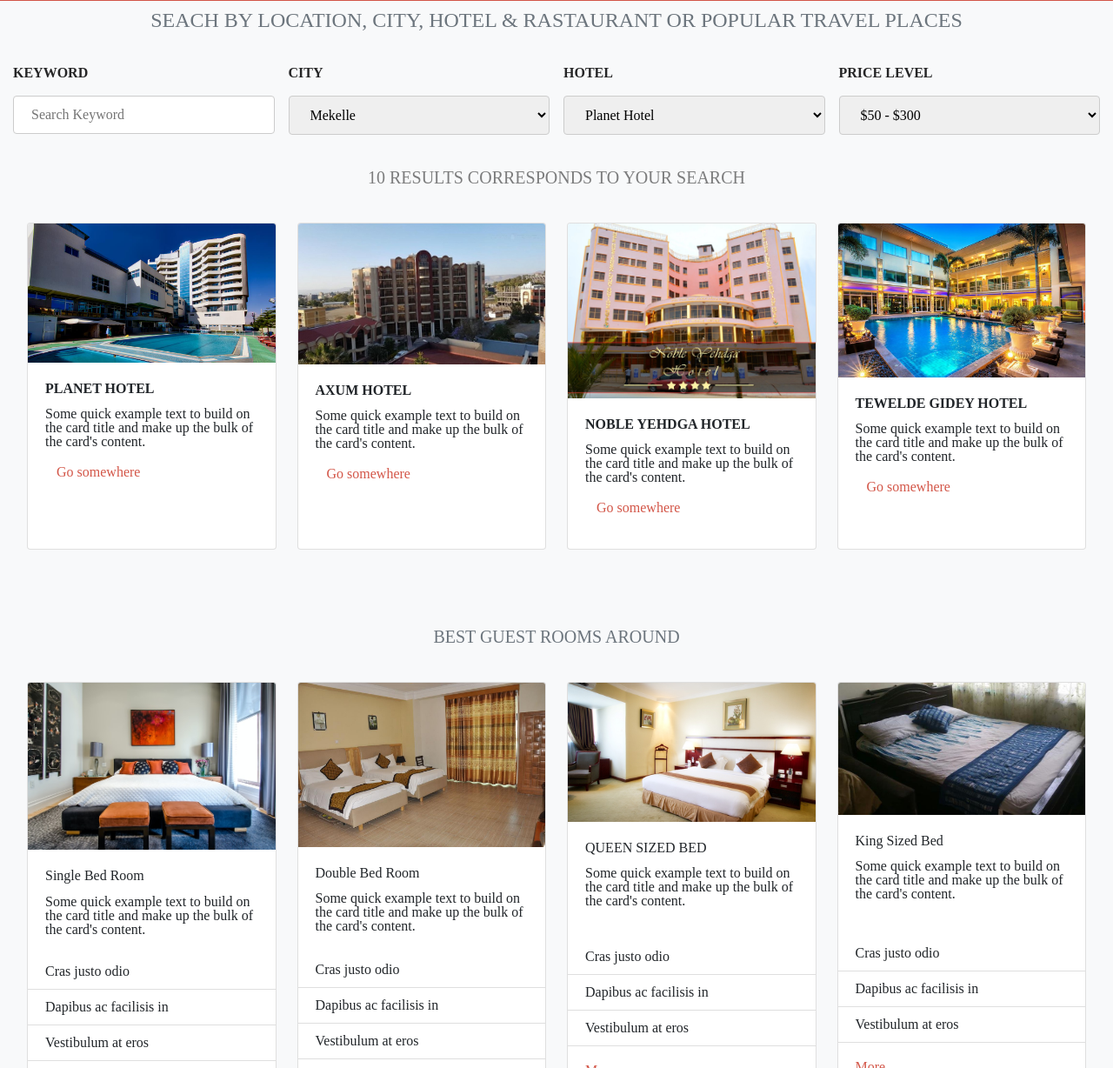
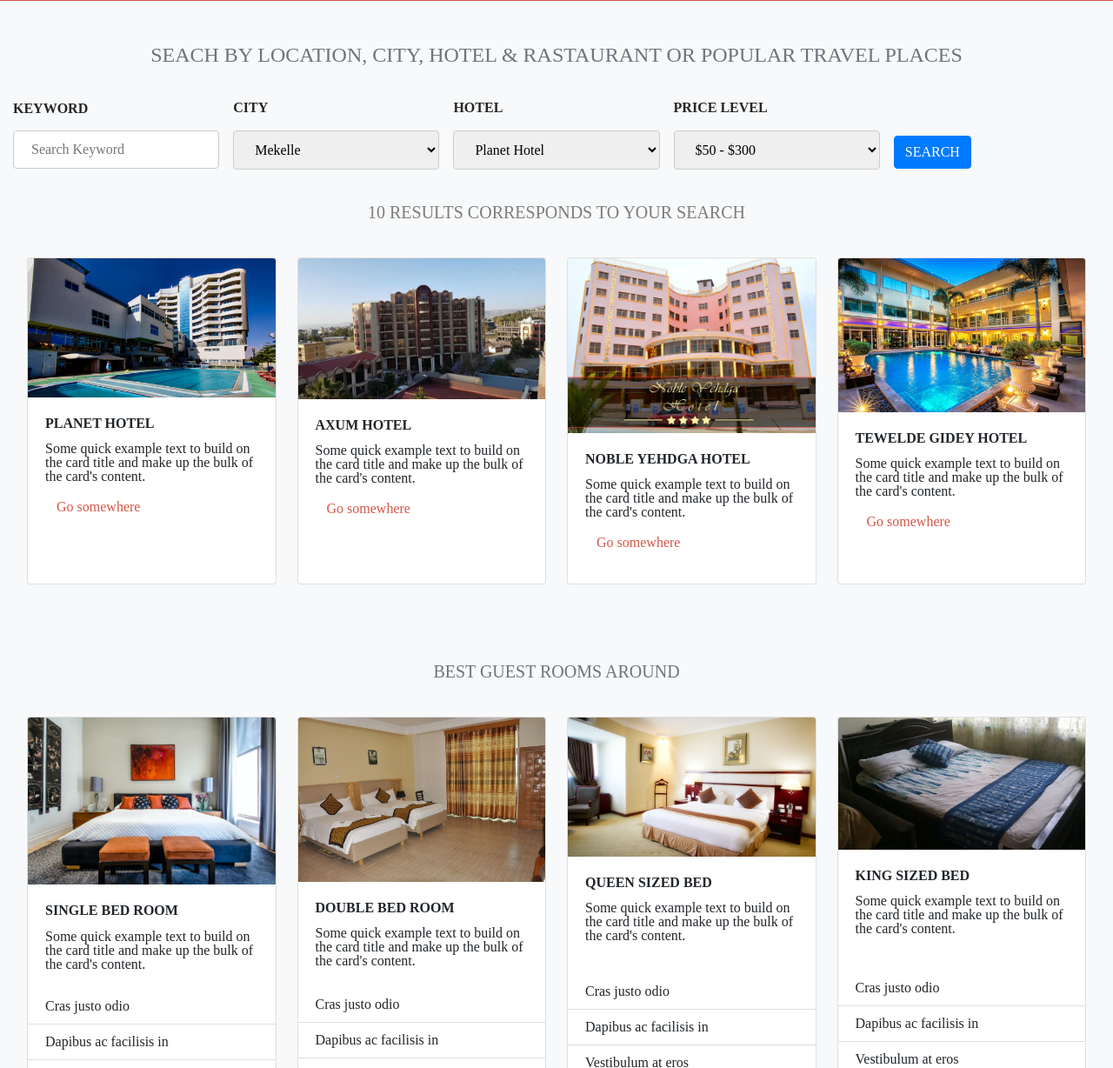
Before and after one commit to keddo/HTMLCapstoneProject, a website: page search_result.html in a window 1280 px wide. Shown: the part 72-1300 px from the top of the page at 87% size. Drawn offline with nearby package versions, Linux system fonts and the light colour scheme.

Commit message:
Fix the spacing of heading, added search btn

```diff
--- a/assets/css/sass/includes/_main_content.scss
+++ b/assets/css/sass/includes/_main_content.scss
@@ -206,10 +206,15 @@
 
     }
     main .search-field-container {
-        grid-template-columns: repeat(4, 1fr);
+        grid-template-columns: repeat(5, 1fr);
+        align-items: center;
     }
 
     .hotel-rooms h2 {
         grid-column: 1/5;
     }
+
+    .btn-search button {
+        margin-top: 2.5em;
+    }
 }
--- a/search_result.html
+++ b/search_result.html
@@ -5,11 +5,12 @@
     <meta charset="UTF-8">
     <meta name="viewport" content="width=device-width, initial-scale=1.0">
     <title>Where to Stay - Find your favoraite hotel</title>
-    <link rel="icon" type="image/ico" sizes="32x32"
-        href="./assets/img/favicon.ico">
+    <link rel="icon" type="image/ico" sizes="32x32" href="./assets/img/favicon.ico">
 
     <!-- Google Font -->
-    <link href="https://fonts.googleapis.com/css2?family=Abril+Fatface&family=Anton&family=Roboto:wght@100;300;400;500;700;900&display=swap" rel="stylesheet">
+    <link
+        href="https://fonts.googleapis.com/css2?family=Abril+Fatface&family=Anton&family=Roboto:wght@100;300;400;500;700;900&display=swap"
+        rel="stylesheet">
     <!-- Bootstrap CSS -->
     <link rel="stylesheet" href="https://stackpath.bootstrapcdn.com/bootstrap/4.4.1/css/bootstrap.min.css">
     <!-- Fontawesome -->
@@ -56,7 +57,9 @@
 
     <main>
         <div class="container-fluid bg-light">
-            <h2 class="h4 text-uppercase text-muted py-2">Seach By Location, city, hotel &amp; rastaurant or popular travel places</h1>
+            <h2 class="h4 text-uppercase text-muted pt-5 pb-2">Seach By Location, city, hotel &amp; rastaurant or
+                popular
+                travel places</h1>
                 <div class="search-field-container">
                     <div class="input-keyword">
                         <label for="input-field">Keyword</label>
@@ -85,10 +88,13 @@
                     <div class="price-level">
                         <label for="cities">Price Level</label>
                         <select name="price" id="price">
-                        <option value="low">$50 -  $300</option>
+                            <option value="low">$50 - $300</option>
                             <option value="medium">$300 - $800</option>
                             <option value="Higher">$800 - $1500</option>
                         </select>
+                    </div>
+                    <div class="btn-search">
+                        <button type="submit" class="btn btn-primary text-uppercase">Search</button>
                     </div>
                 </div>
                 <div class="search-title py-2">
@@ -99,7 +105,8 @@
                         <img src="./assets/img/planet.jpg" class="card-img-top" alt="Planet hotel">
                         <div class="card-body">
                             <h5 class="card-title font-weight-bold text-uppercase">Planet Hotel</h5>
-                      <p class="card-text">Some quick example text to build on the card title and make up the bulk of the card's content.</p>
+                            <p class="card-text">Some quick example text to build on the card title and make up the bulk
+                                of the card's content.</p>
                             <a href="#" class="btn text-red-light my-2">Go somewhere</a>
                         </div>
                     </div>
@@ -107,7 +114,8 @@
                         <img src="./assets/img/axum-hotel.jpg" class="card-img-top" alt="Axum hotel">
                         <div class="card-body">
                             <h5 class="card-title font-weight-bold text-uppercase">AXum Hotel</h5>
-                      <p class="card-text">Some quick example text to build on the card title and make up the bulk of the card's content.</p>
+                            <p class="card-text">Some quick example text to build on the card title and make up the bulk
+                                of the card's content.</p>
                             <a href="#" class="btn text-red-light my-2">Go somewhere</a>
                         </div>
                     </div>
@@ -116,7 +124,8 @@
                         <div class="card-body">
                             <h5 class="card-title font-weight-bold text-uppercase">
                                 NOBLE YEHDGA HOTEL</h5>
-                      <p class="card-text">Some quick example text to build on the card title and make up the bulk of the card's content.</p>
+                            <p class="card-text">Some quick example text to build on the card title and make up the bulk
+                                of the card's content.</p>
                             <a href="#" class="btn text-red-light my-2">Go somewhere</a>
                         </div>
                     </div>
@@ -124,7 +133,8 @@
                         <img src="./assets/img/tewelde-hotel.jpg" class="card-img-top" alt="Axum hotel">
                         <div class="card-body">
                             <h5 class="card-title font-weight-bold text-uppercase">Tewelde Gidey Hotel</h5>
-                      <p class="card-text">Some quick example text to build on the card title and make up the bulk of the card's content.</p>
+                            <p class="card-text">Some quick example text to build on the card title and make up the bulk
+                                of the card's content.</p>
                             <a href="#" class="btn text-red-light my-2">Go somewhere</a>
                         </div>
                     </div>
@@ -134,8 +144,9 @@
                         <div class="card" style="width: 20rem;">
                             <img src="./assets/img/bed-room-1.jpg" class="card-img-top" alt="Popular single bed room">
                             <div class="card-body">
-                          <h5 class="card-title">Single Bed Room</h5>
-                          <p class="card-text">Some quick example text to build on the card title and make up the bulk of the card's content.</p>
+                                <h5 class="card-title text-uppercase font-weight-bold">Single Bed Room</h5>
+                                <p class="card-text">Some quick example text to build on the card title and make up the
+                                    bulk of the card's content.</p>
                             </div>
                             <ul class="list-group list-group-flush">
                                 <li class="list-group-item">Cras justo odio</li>
@@ -150,8 +161,9 @@
                         <div class="card" style="width: 20rem;">
                             <img src="./assets/img/bed-room-2.jpg" class="card-img-top" alt="Popular single bed room">
                             <div class="card-body">
-                    <h5 class="card-title">Double Bed Room</h5>
-                    <p class="card-text">Some quick example text to build on the card title and make up the bulk of the card's content.</p>
+                                <h5 class="card-title text-uppercase font-weight-bold">Double Bed Room</h5>
+                                <p class="card-text">Some quick example text to build on the card title and make up the
+                                    bulk of the card's content.</p>
                             </div>
                             <ul class="list-group list-group-flush">
                                 <li class="list-group-item">Cras justo odio</li>
@@ -164,10 +176,12 @@
                             </div>
                         </div>
                         <div class="card" style="width: 20rem;">
-                    <img src="./assets/img/king-sized-bed.jpg" class="card-img-top" alt="Popular single bed room">
+                            <img src="./assets/img/king-sized-bed.jpg" class="card-img-top"
+                                alt="Popular single bed room">
                             <div class="card-body">
-                    <h5 class="card-title text-uppercase">Queen sized Bed</h5>
-                    <p class="card-text">Some quick example text to build on the card title and make up the bulk of the card's content.</p>
+                                <h5 class="card-title text-uppercase font-weight-bold ">Queen sized Bed</h5>
+                                <p class="card-text">Some quick example text to build on the card title and make up the
+                                    bulk of the card's content.</p>
                             </div>
                             <ul class="list-group list-group-flush">
                                 <li class="list-group-item">Cras justo odio</li>
@@ -180,10 +194,12 @@
                             </div>
                         </div>
                         <div class="card" style="width: 20rem;">
-                    <img src="./assets/img/queen-sized-bed.jpg" class="card-img-top" alt="Popular single bed room">
+                            <img src="./assets/img/queen-sized-bed.jpg" class="card-img-top"
+                                alt="Popular single bed room">
                             <div class="card-body">
-                    <h5 class="card-title">King Sized Bed</h5>
-                    <p class="card-text">Some quick example text to build on the card title and make up the bulk of the card's content.</p>
+                                <h5 class="card-title font-weight-bold text-uppercase">King Sized Bed</h5>
+                                <p class="card-text">Some quick example text to build on the card title and make up the
+                                    bulk of the card's content.</p>
                             </div>
                             <ul class="list-group list-group-flush">
                                 <li class="list-group-item">Cras justo odio</li>
@@ -237,11 +253,14 @@
 
             <div class="contact">
                 <span class="short-info">Contact</span>
-                <p>Lorem ipsum dolor sit amet consectetur adipisicing elit. At itaque sunt nostrum ullam non illo distinctio magni quod similique. Doloremque. <span class="text-red-light">companyinfo@wheretostay.com</span></p>
+                <p>Lorem ipsum dolor sit amet consectetur adipisicing elit. At itaque sunt nostrum ullam non illo
+                    distinctio magni quod similique. Doloremque. <span
+                        class="text-red-light">companyinfo@wheretostay.com</span></p>
             </div>
             <div class="about">
                 <span class="short-info">About</span>
-                <p>Lorem ipsum dolor sit amet consectetur, adipisicing elit. Pariatur eveniet excepturi voluptas veniam hic! Molestiae eaque modi sed! <span class="text-red-light">Learn more</span></p>
+                <p>Lorem ipsum dolor sit amet consectetur, adipisicing elit. Pariatur eveniet excepturi voluptas veniam
+                    hic! Molestiae eaque modi sed! <span class="text-red-light">Learn more</span></p>
             </div>
         </div>
         <div class="social">
@@ -253,7 +272,8 @@
                     <li><a href="#"><i class="fab fa-linkedin text-white"></i></a></li>
                 </ul>
             </div>
-            <p class="copyright">&copy; 2020 All rights reseved. Powered by <span class="text-red-light">Kedir A.</span> </p>
+            <p class="copyright">&copy; 2020 All rights reseved. Powered by <span class="text-red-light">Kedir A.</span>
+            </p>
         </div>
     </footer>
     <!-- Optional JavaScript -->
```
Also changed, not shown: assets/css/main.css, 1 other file. Lines whose indentation alone changed are shown as unchanged.
